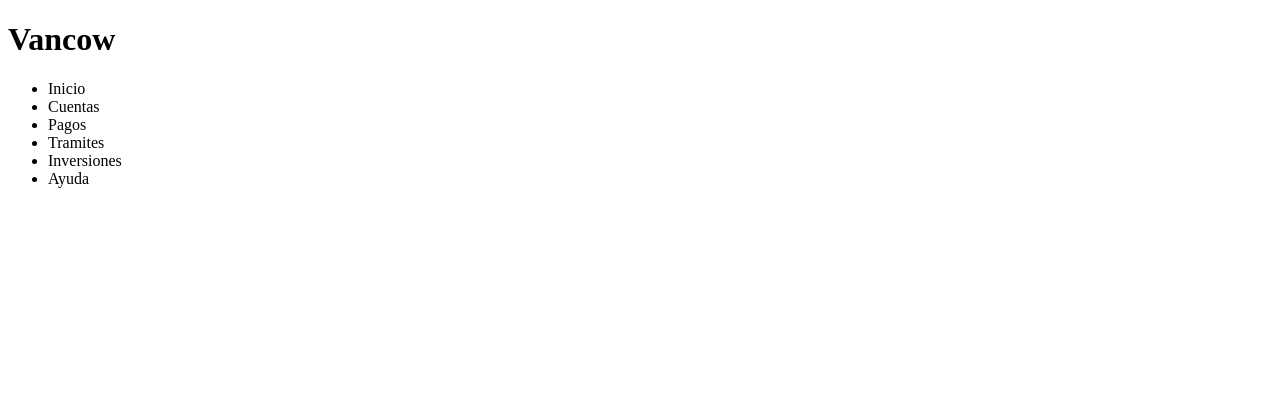
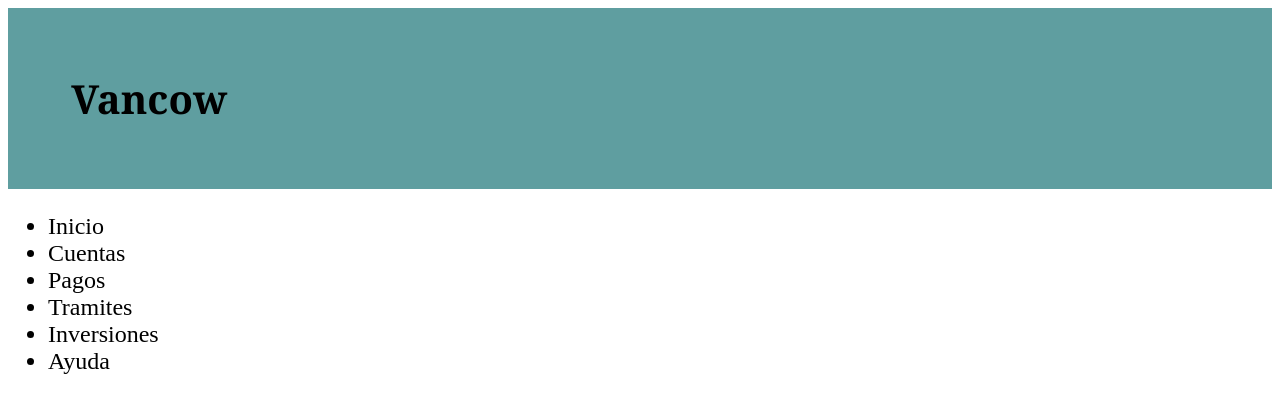
Before and after one commit to Aromzio/Homebanking-Remoto, a plain HTML site: page index.html in a window 1280 px wide. Drawn offline with Linux system fonts and the light colour scheme.

Commit message:
Armado de maqueta

```diff
--- a/index.html
+++ b/index.html
@@ -4,10 +4,11 @@
         <meta charset="UTF-8">
         <meta name="viewport" content="width=device-width, initial-scale=1.0">
         <title>Vancow</title>
+        <link rel="stylesheet" href="styles.css"></link>
     </head>
     <body>
         <h1 id="encabezado">Vancow</h1>
-        <ul id="barra lateral">
+        <ul id="barralateral">
             <li>Inicio</li>
             <li>Cuentas</li>
             <li>Pagos</li>
--- a/styles.css
+++ b/styles.css
@@ -0,0 +1,13 @@
+#encabezado {
+    font-size: 5vh;
+    display: flex;
+    font-family: Cambria, Cochin, Georgia, Times, 'Times New Roman', serif;
+    background-color: cadetblue;
+    margin: 0px;
+    padding: 5%;
+    border: 0px;
+}
+#barralateral {
+    font-size: 3vh;
+
+}
```
